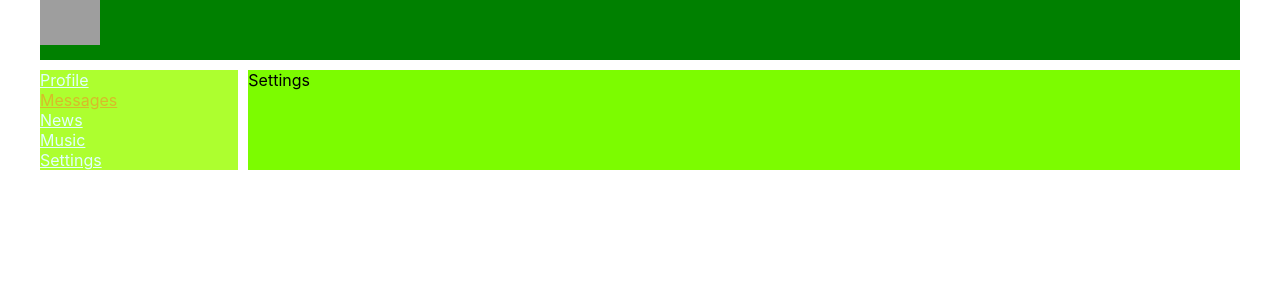
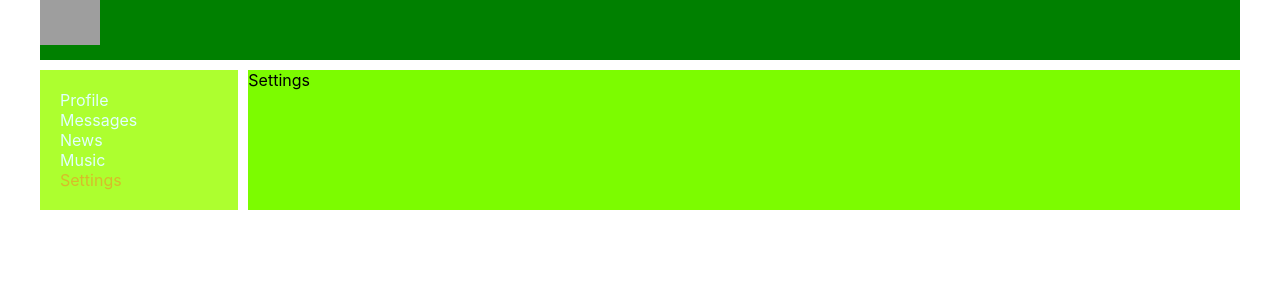
Before and after one commit to Holovashcenko/social-network, a React (Create React App) app: page /settings in a window 1280 px wide. Shown: the top 300 px of the page. Built offline with nearby package versions, Linux system fonts and the light colour scheme; grey boxes are pictures that could not be loaded.

Commit message:
Changed <a> to <NavLink />

```diff
--- a/src/components/Navbar/Navbar.jsx
+++ b/src/components/Navbar/Navbar.jsx
@@ -1,32 +1,33 @@
 import React from "react";
 import s from "./Navbar.module.css";
+import { NavLink } from "react-router-dom";
 
 const Navbar = (props) => (
   <nav className={s.nav}>
-    <div>
-      <a href="/profile" className={s.item}>
+    <div className={s.item}>
+      <NavLink to="/profile" activeClassName={s.active}>
         Profile
-      </a>
+      </NavLink>
     </div>
-    <div>
-      <a href="/dialogs" className={`${s.item}  ${s.active}`}>
+    <div className={s.item}>
+      <NavLink to="/dialogs" activeClassName={s.active}>
         Messages
-      </a>
+      </NavLink>
     </div>
-    <div>
-      <a href="#/news" className={s.item}>
+    <div className={s.item}>
+      <NavLink to="/news" activeClassName={s.active}>
         News
-      </a>
+      </NavLink>
     </div>
-    <div>
-      <a href="/music" className={s.item}>
+    <div className={s.item}>
+      <NavLink to="/music" activeClassName={s.active}>
         Music
-      </a>
+      </NavLink>
     </div>
-    <div>
-      <a href="/settings" className={s.item}>
+    <div className={s.item}>
+      <NavLink to="/settings" activeClassName={s.active}>
         Settings
-      </a>
+      </NavLink>
     </div>
   </nav>
 );
--- a/src/components/Navbar/Navbar.module.css
+++ b/src/components/Navbar/Navbar.module.css
@@ -1,12 +1,14 @@
 .nav {
   grid-area: nav;
   background: greenyellow;
+  padding: 20px;
 }
 
-.item {
+.item a{
   color: lightcyan;
+  text-decoration: none;
 }
 
-.item.active  {
+.item a.active  {
   color: rgb(214, 188, 42);
 }
```
